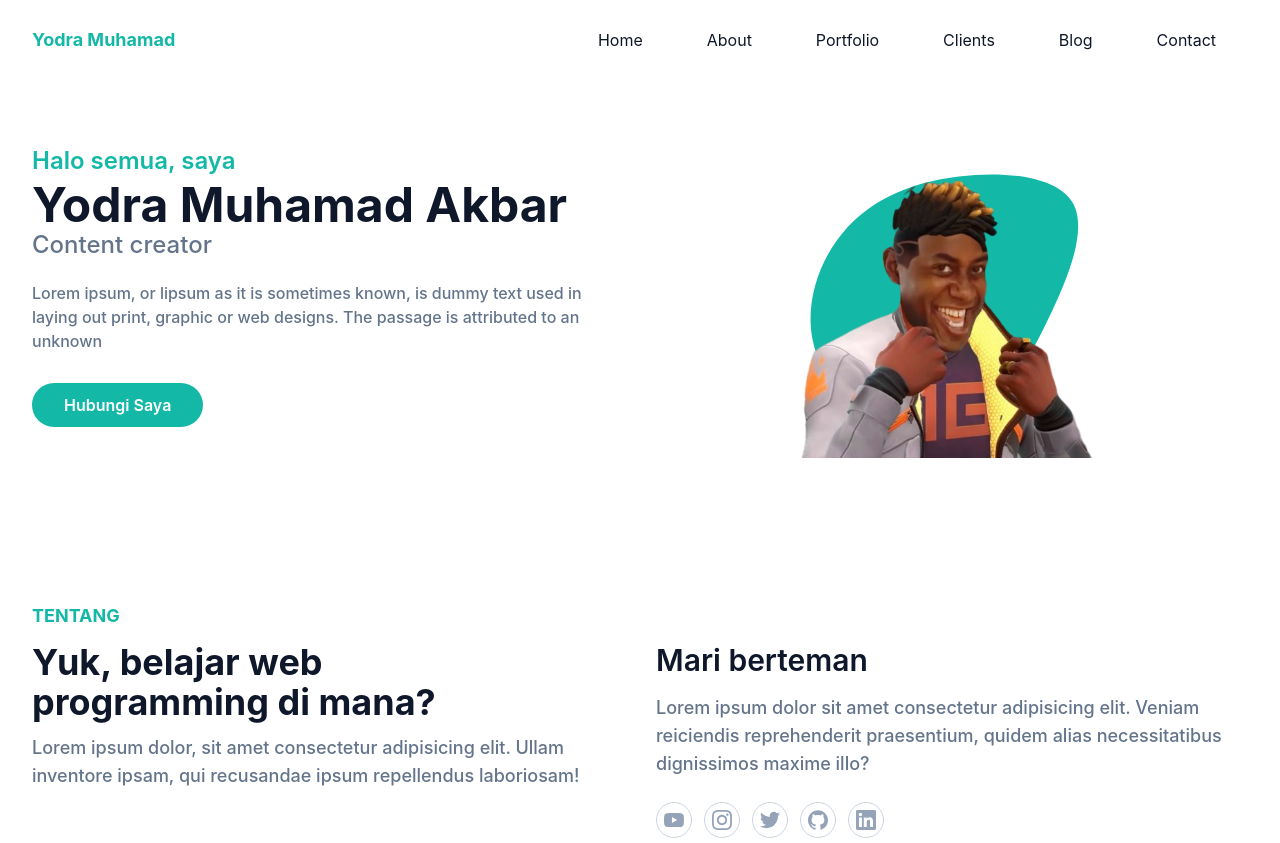
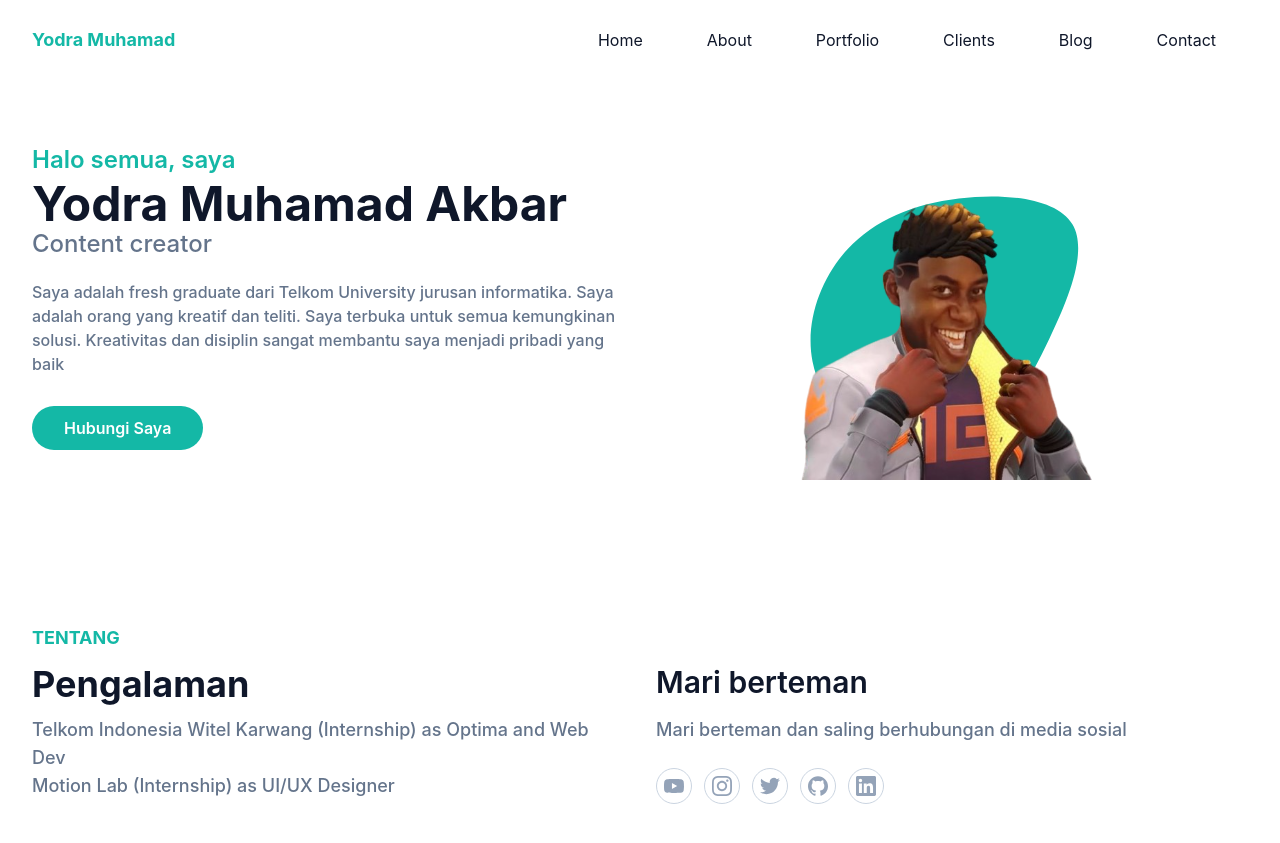
Before and after one commit to yodraMuhammad/portfolio, a website: page index.html in a window 1280 px wide. Shown: the top 843 px of the page. Drawn offline with Linux system fonts and the light colour scheme.

Commit message:
add contact

```diff
--- a/index.html
+++ b/index.html
@@ -49,8 +49,8 @@
                         <span class="block font-bold text-dark text-4xl mt-1 lg:text-5xl ">Yodra Muhamad Akbar</span>
                     </h1>
                     <h2 class="font-medium text-secondary text-lg mb-5 lg:text-2xl">Content creator</h2>
-                    <p class="font-medium text-secondary mb-10 leadinng-relaxed">Lorem ipsum, or lipsum as it is sometimes known, is dummy text used in laying out print, graphic or web designs. The passage is attributed to an unknown</p>
-                    <a href="" class="text-base font-semibold text-white bg-primary py-3 px-8 rounded-full hover:shadow-lg hover:opacity-80 transition duration-300 ease-in-out">Hubungi Saya</a>
+                    <p class="font-medium text-secondary mb-10 leadinng-relaxed">Saya adalah fresh graduate dari Telkom University jurusan informatika. Saya adalah orang yang kreatif dan teliti. Saya terbuka untuk semua kemungkinan solusi. Kreativitas dan disiplin sangat membantu saya menjadi pribadi yang baik</p>
+                    <a href="https://wa.me/6281395241002" class="text-base font-semibold text-white bg-primary py-3 px-8 rounded-full hover:shadow-lg hover:opacity-80 transition duration-300 ease-in-out">Hubungi Saya</a>
                 </div>
                 <div class="w-full self-end px-4 lg:w-1/2 md:mt-auto">
                     <div class=" relative mt-10 lg:mt-9 lg:right-0 ">
@@ -72,12 +72,12 @@
             <div class="flex flex-wrap">
                 <div class="w-full px-4 mb-10 lg:w-1/2">
                     <h4 class="font-bold uppercase text-primary text-lg mb-3">Tentang</h4>
-                    <h2 class="font-bold text-dark text-3xl mb-3 max-w-md lg:text-4xl">Yuk, belajar web programming di mana?</h2>
-                    <p class="font-medium text-base text-secondary max-w-xl lg:text-lg">Lorem ipsum dolor, sit amet consectetur adipisicing elit. Ullam inventore ipsam, qui recusandae ipsum repellendus laboriosam!</p>
+                    <h2 class="font-bold text-dark text-3xl mb-3 max-w-md lg:text-4xl">Pengalaman</h2>
+                    <p class="font-medium text-base text-secondary max-w-xl lg:text-lg">Telkom Indonesia Witel Karwang (Internship) as Optima and Web Dev<br>Motion Lab (Internship) as UI/UX Designer</p>
                 </div>
                 <div class="w-full px-4 lg:w-1/2">
                     <h3 class="font-semibold text-dark text-2xl mb-4 lg:text-3xl lg:pt-10">Mari berteman</h3>
-                    <p class="font-medium text-base text-secondary max-w-xl mb-6 lg:text-lg">Lorem ipsum dolor sit amet consectetur adipisicing elit. Veniam reiciendis reprehenderit praesentium, quidem alias necessitatibus dignissimos maxime illo?</p>
+                    <p class="font-medium text-base text-secondary max-w-xl mb-6 lg:text-lg">Mari berteman dan saling berhubungan di media sosial</p>
                     <div class="flex items-center">
                         <!-- youtube -->
                         <a class="w-9 h-9 mr-3 rounded-full flex justify-center items-center border border-slate-300 text-slate-400 hover:border-primary hover:bg-primary hover:text-white" href="https://www.youtube.com/channel/UCHXLyDNXmDP0e_7o_pfZmwg" target="_blank">
```
